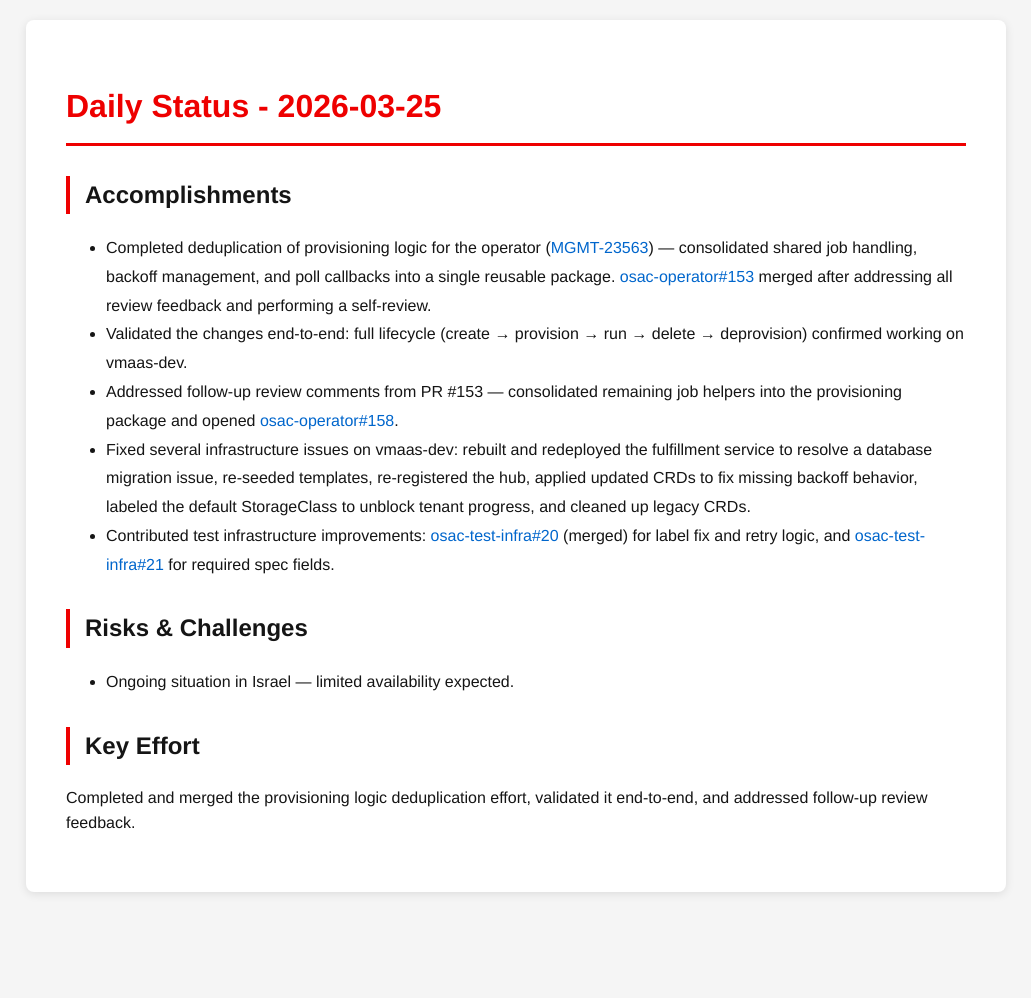
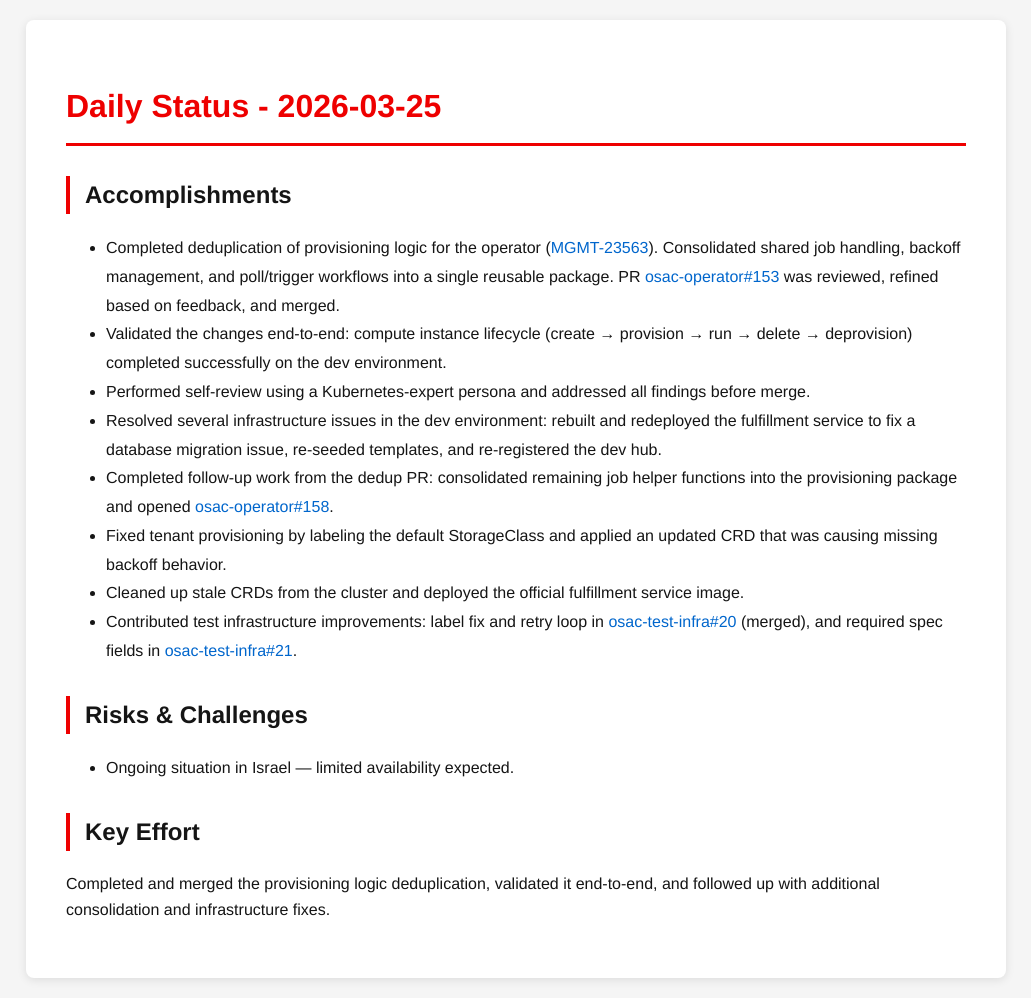
Before and after one commit to tzvatot/daily-status, a Jekyll site: the page built from 2026-03-25.md, in a window 1280 px wide. Shown: the whole page, without its empty margins (124-1155 px from the left). Built offline with Jekyll 4.4.1, drawn with Linux system fonts in a browser that asks for light colours; before the commit the page ends 912 px from its top, so only the background shows below that.

Commit message:
Daily status update - 2026-03-25

```diff
--- a/2026-03-25.md
+++ b/2026-03-25.md
@@ -7,14 +7,17 @@ date: 2026-03-25
 # Daily Status - 2026-03-25
 
 ## Accomplishments
-- Completed deduplication of provisioning logic for the operator ([MGMT-23563](https://issues.redhat.com/browse/MGMT-23563)) — consolidated shared job handling, backoff management, and poll callbacks into a single reusable package. [osac-operator#153](https://github.com/osac-project/osac-operator/pull/153) merged after addressing all review feedback and performing a self-review.
-- Validated the changes end-to-end: full lifecycle (create → provision → run → delete → deprovision) confirmed working on vmaas-dev.
-- Addressed follow-up review comments from PR #153 — consolidated remaining job helpers into the provisioning package and opened [osac-operator#158](https://github.com/osac-project/osac-operator/pull/158).
-- Fixed several infrastructure issues on vmaas-dev: rebuilt and redeployed the fulfillment service to resolve a database migration issue, re-seeded templates, re-registered the hub, applied updated CRDs to fix missing backoff behavior, labeled the default StorageClass to unblock tenant progress, and cleaned up legacy CRDs.
-- Contributed test infrastructure improvements: [osac-test-infra#20](https://github.com/osac-project/osac-test-infra/pull/20) (merged) for label fix and retry logic, and [osac-test-infra#21](https://github.com/osac-project/osac-test-infra/pull/21) for required spec fields.
+- Completed deduplication of provisioning logic for the operator ([MGMT-23563](https://issues.redhat.com/browse/MGMT-23563)). Consolidated shared job handling, backoff management, and poll/trigger workflows into a single reusable package. PR [osac-operator#153](https://github.com/osac-project/osac-operator/pull/153) was reviewed, refined based on feedback, and merged.
+- Validated the changes end-to-end: compute instance lifecycle (create → provision → run → delete → deprovision) completed successfully on the dev environment.
+- Performed self-review using a Kubernetes-expert persona and addressed all findings before merge.
+- Resolved several infrastructure issues in the dev environment: rebuilt and redeployed the fulfillment service to fix a database migration issue, re-seeded templates, and re-registered the dev hub.
+- Completed follow-up work from the dedup PR: consolidated remaining job helper functions into the provisioning package and opened [osac-operator#158](https://github.com/osac-project/osac-operator/pull/158).
+- Fixed tenant provisioning by labeling the default StorageClass and applied an updated CRD that was causing missing backoff behavior.
+- Cleaned up stale CRDs from the cluster and deployed the official fulfillment service image.
+- Contributed test infrastructure improvements: label fix and retry loop in [osac-test-infra#20](https://github.com/osac-project/osac-test-infra/pull/20) (merged), and required spec fields in [osac-test-infra#21](https://github.com/osac-project/osac-test-infra/pull/21).
 
 ## Risks & Challenges
 - Ongoing situation in Israel — limited availability expected.
 
 ## Key Effort
-Completed and merged the provisioning logic deduplication effort, validated it end-to-end, and addressed follow-up review feedback.
+Completed and merged the provisioning logic deduplication, validated it end-to-end, and followed up with additional consolidation and infrastructure fixes.
```
